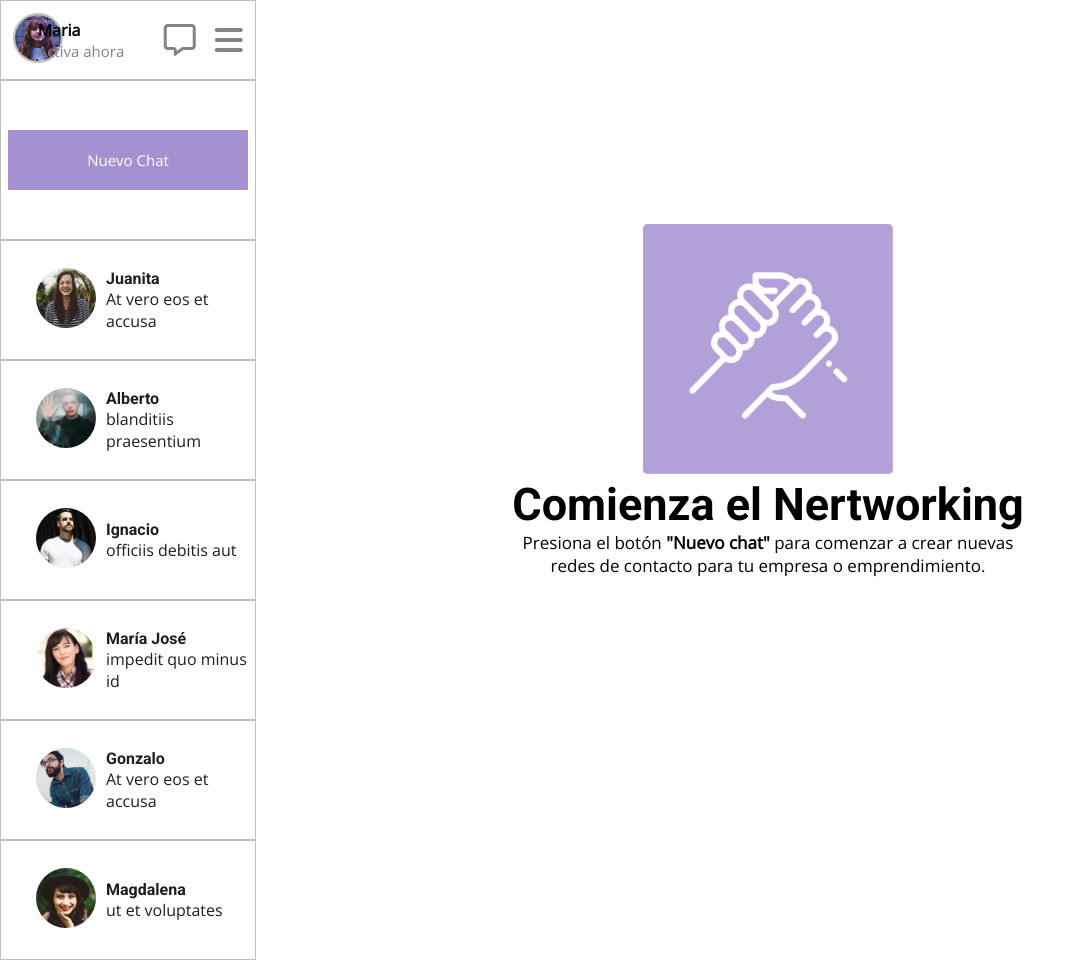
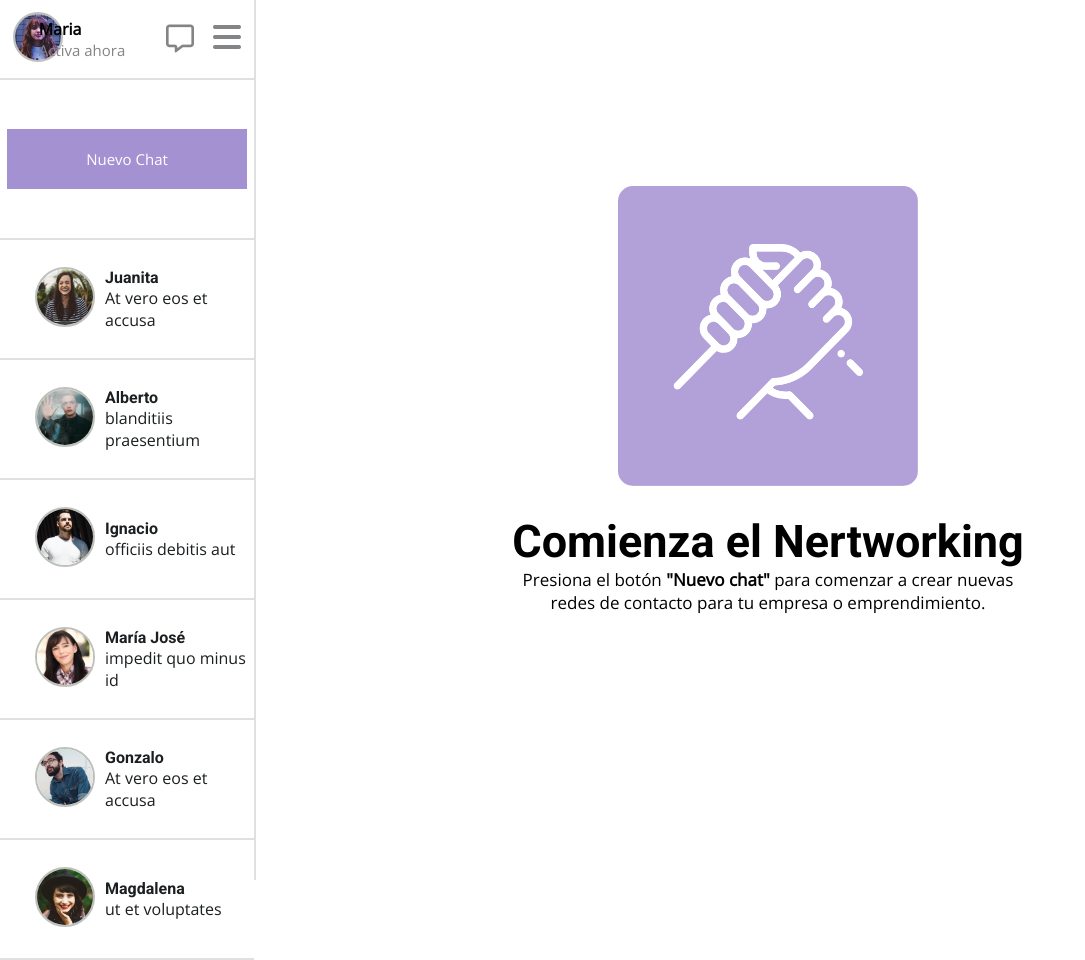
Before and after one commit to maximilianoarevalo/DesafioLatam, a plain HTML site: page Modulo2/Desafio1/index.html in a window 1280 px wide. Shown: the whole page, without its empty margins (0-1085 px from the left). Drawn offline with nearby package versions, Linux system fonts and the light colour scheme.

Commit message:
Desafio terminado

```diff
--- a/Modulo2/Desafio1/assets/css/styles.css
+++ b/Modulo2/Desafio1/assets/css/styles.css
@@ -21,7 +21,8 @@
 .left-section .profile{
     min-height: 10vh;
     display: flex;
-    border: 1px solid #BEC1BB;
+    border-right: 2px solid #e0e0e0;
+    border-bottom: 2px solid #e0e0e0;
     align-items: center;
     justify-content: space-around;
 
@@ -55,7 +56,8 @@
 
 .left-section .chat{
     min-height: 20vh;
-    border: 1px solid #BEC1BB;
+    border-right: 2px solid #e0e0e0;
+    border-bottom: 2px solid #e0e0e0;
     display: flex;
 }
 
@@ -80,12 +82,13 @@
 
 .left-section .contacts{
     height: 80vh;
+    border-right: 2px solid #e0e0e0;
 }
 
 .left-section .person{
     display: flex;
     align-items: center;
-    border: 1px solid #BEC1BB;;
+    border-bottom: 2px solid #e0e0e0;;
     width: 100%;
     height: 120px;
 }
@@ -96,6 +99,7 @@
     border-radius: 50%;
     margin-right: 10px;
     margin-left: 35px;
+    border: 2px solid #BEC1BB;
 }
 
 .left-section .person-data{
@@ -129,9 +133,10 @@
 
 
 .right-section .principal-img{
-    width: 250px;
-    height: 250px;
-    margin: auto;
+    width: 300px;
+    height: 300px;
+    margin-bottom: 25px;
+    border-radius: 5%;
 }
 
 
--- a/Modulo2/Desafio1/index.html
+++ b/Modulo2/Desafio1/index.html
@@ -15,7 +15,7 @@
       <div class="left-section">
         <div class="profile">
           <div class="profile-image">
-            <img src="./assets/img/maria.jpg" alt="" />
+            <img src="./assets/img/maria.jpg" alt="maria" />
           </div>
           <div class="profile-text">
             <p class="profile-name">Maria</p>
@@ -24,7 +24,7 @@
           <div class="profile-icons">
             <i
               class="fa-regular fa-message fa-2xl"
-              style="color: #828485; margin: 15px"
+              style="color: #828485; margin: 15px; font-size: 28px"
             ></i>
             <i class="fa-solid fa-bars fa-2xl" style="color: #828485"></i>
           </div>
@@ -35,7 +35,7 @@
         <div class="contacts">
           <div class="person">
             <div class="person-image">
-              <img src="./assets/img/juanita.jpg" alt="" />
+              <img src="./assets/img/juanita.jpg" alt="juanita" />
             </div>
             <div class="person-data">
               <p class="person-name">Juanita</p>
@@ -44,7 +44,7 @@
           </div>
           <div class="person">
             <div class="person-image">
-              <img src="./assets/img/alberto.jpg" alt="" />
+              <img src="./assets/img/alberto.jpg" alt="alberto" />
             </div>
             <div class="person-data">
               <p class="person-name">Alberto</p>
@@ -53,7 +53,7 @@
           </div>
           <div class="person">
             <div class="person-image">
-              <img src="./assets/img/ignacio.jpg" alt="" />
+              <img src="./assets/img/ignacio.jpg" alt="ignacio" />
             </div>
             <div class="person-data">
               <p class="person-name">Ignacio</p>
@@ -62,7 +62,7 @@
           </div>
           <div class="person">
             <div class="person-image">
-              <img src="./assets/img/mariajose.jpg" alt="" />
+              <img src="./assets/img/mariajose.jpg" alt="mariajose" />
             </div>
             <div class="person-data">
               <p class="person-name">María José</p>
@@ -71,7 +71,7 @@
           </div>
           <div class="person">
             <div class="person-image">
-              <img src="./assets/img/gonzalo.jpg" alt="" />
+              <img src="./assets/img/gonzalo.jpg" alt="gonzalo" />
             </div>
             <div class="person-data">
               <p class="person-name">Gonzalo</p>
@@ -80,7 +80,7 @@
           </div>
           <div class="person">
             <div class="person-image">
-              <img src="./assets/img/magdalena.jpg" alt="" />
+              <img src="./assets/img/magdalena.jpg" alt="magdalena" />
             </div>
             <div class="person-data">
               <p class="person-name">Magdalena</p>
@@ -91,7 +91,11 @@
       </div>
       <div class="right-section">
         <div class="image">
-          <img class="principal-img" src="./assets/img/hand.png" alt="" />
+          <img
+            class="principal-img"
+            src="./assets/img/hand.png"
+            alt="Nertworking"
+          />
         </div>
         <div class="info">
           <p class="title-text">Comienza el Nertworking</p>
```
